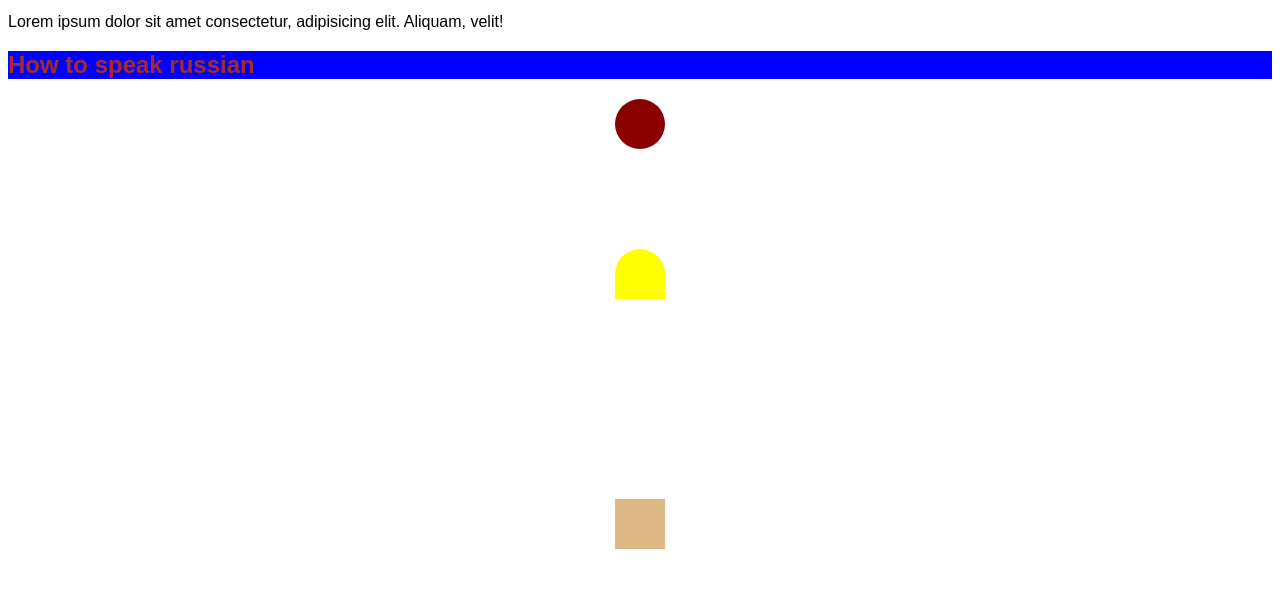
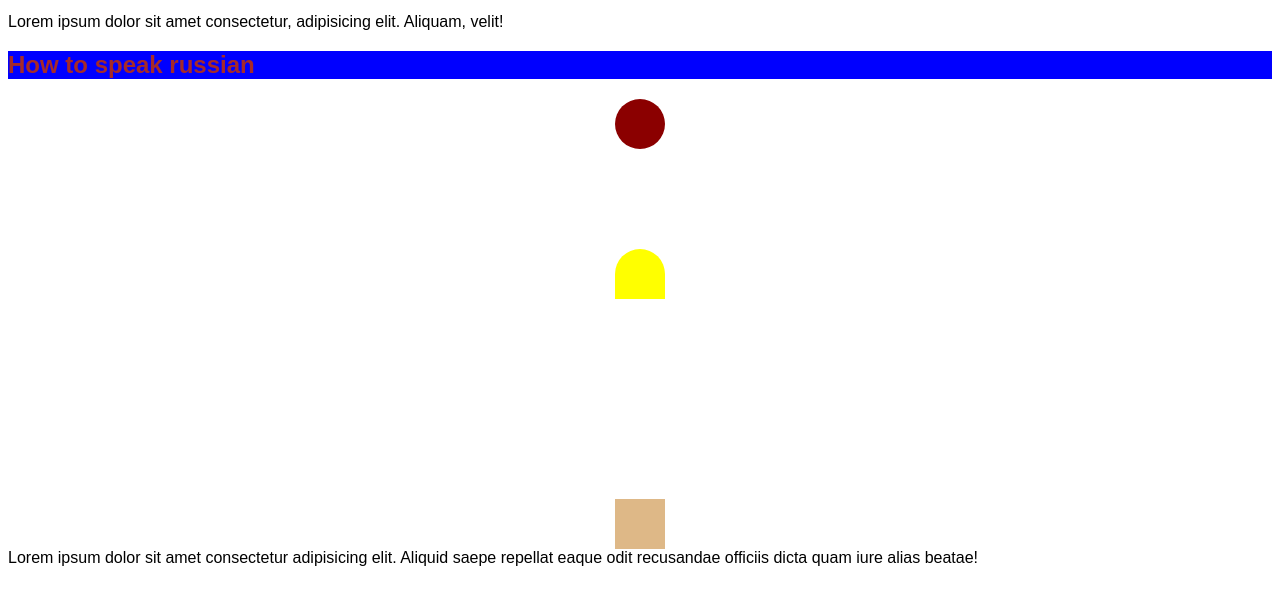
Before and after one commit to LoLiPoP190/11.11.22, a plain HTML site: page index.html in a window 1280 px wide. Shown: the part 97-702 px from the top of the page. Drawn offline with Linux system fonts and the light colour scheme; a web font is replaced by a local one.

Commit message:
new text

```diff
--- a/index.html
+++ b/index.html
@@ -31,5 +31,9 @@
     <div class="sun"><button class="btn2"></button></div>
 
     <div class="pp"><button class="pip"></button></div>
+    <div>
+      Lorem ipsum dolor sit amet consectetur adipisicing elit. Aliquid saepe
+      repellat eaque odit recusandae officiis dicta quam iure alias beatae!
+    </div>
   </body>
 </html>
```
